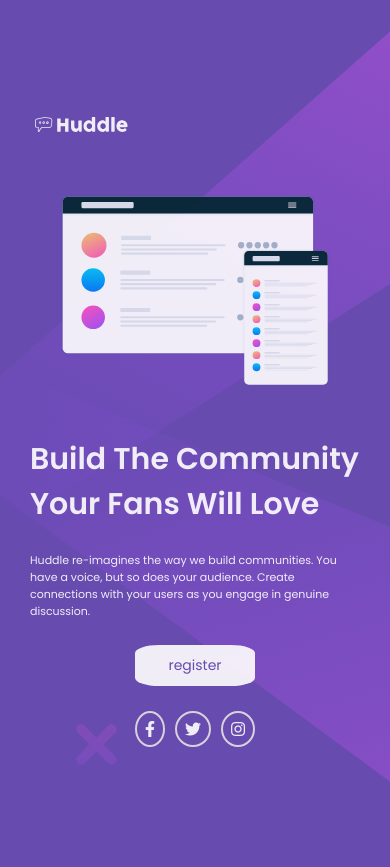
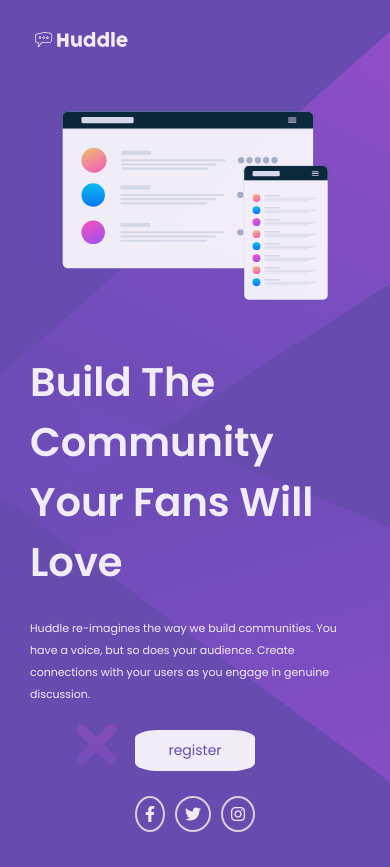
Before and after one commit to Atila1290/dev-quest1, a plain HTML site: page index.html in a window 390 px wide. Before the commit the page ends 844 px from the top, so only its background shows below. Drawn offline with Linux system fonts and the light colour scheme.

Commit message:
mudanças no CSS

```diff
--- a/src/css/style.css
+++ b/src/css/style.css
@@ -57,12 +57,13 @@ body{
 
 .container .hero .about h1{
     font-weight: 700px;
-    font-size: 30px;
+    font-size: 40px;
 }
 
 .container .hero .about p{
     font-weight: 400;
-    font-size: 11px;
+    font-size: 15px;
+    line-height: 2;
 }
 
 
@@ -82,7 +83,7 @@ body{
     color: hsl(300, 69%, 71%);
 }
 
-@media (max-width:425px){
+@media (max-width:768px){
     .container .hero{
         display: flex;
         flex-direction: column;
@@ -106,10 +107,14 @@ body{
         justify-content: center;
     }
 
+    .container .hero .about p {
+        font-size: 11px;
+    }
+
 }
 
 @media (max-width:375px){
    .container .hero .about h1{
-    font-size: 25px;
+    font-size: 20px;
    }
 }
```
